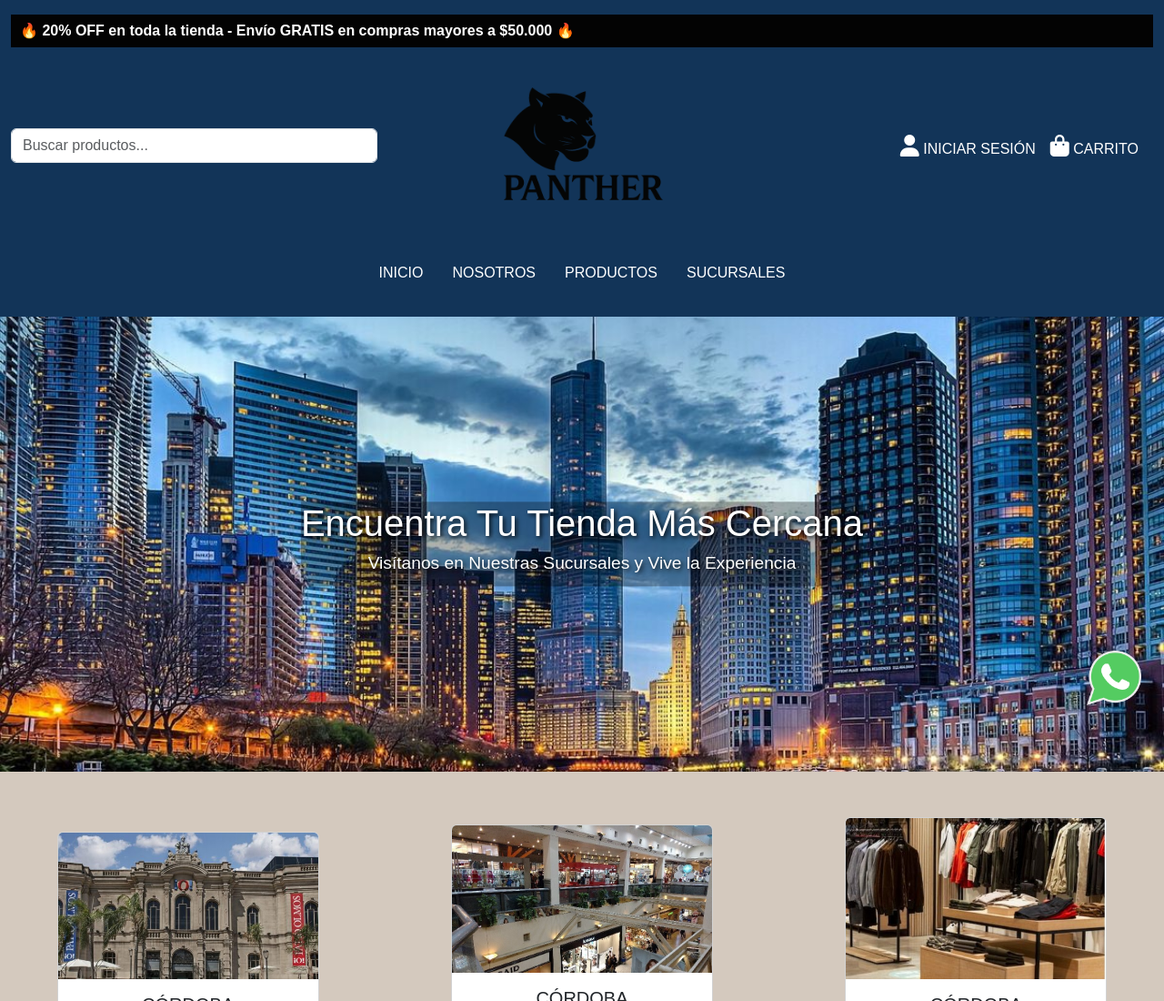
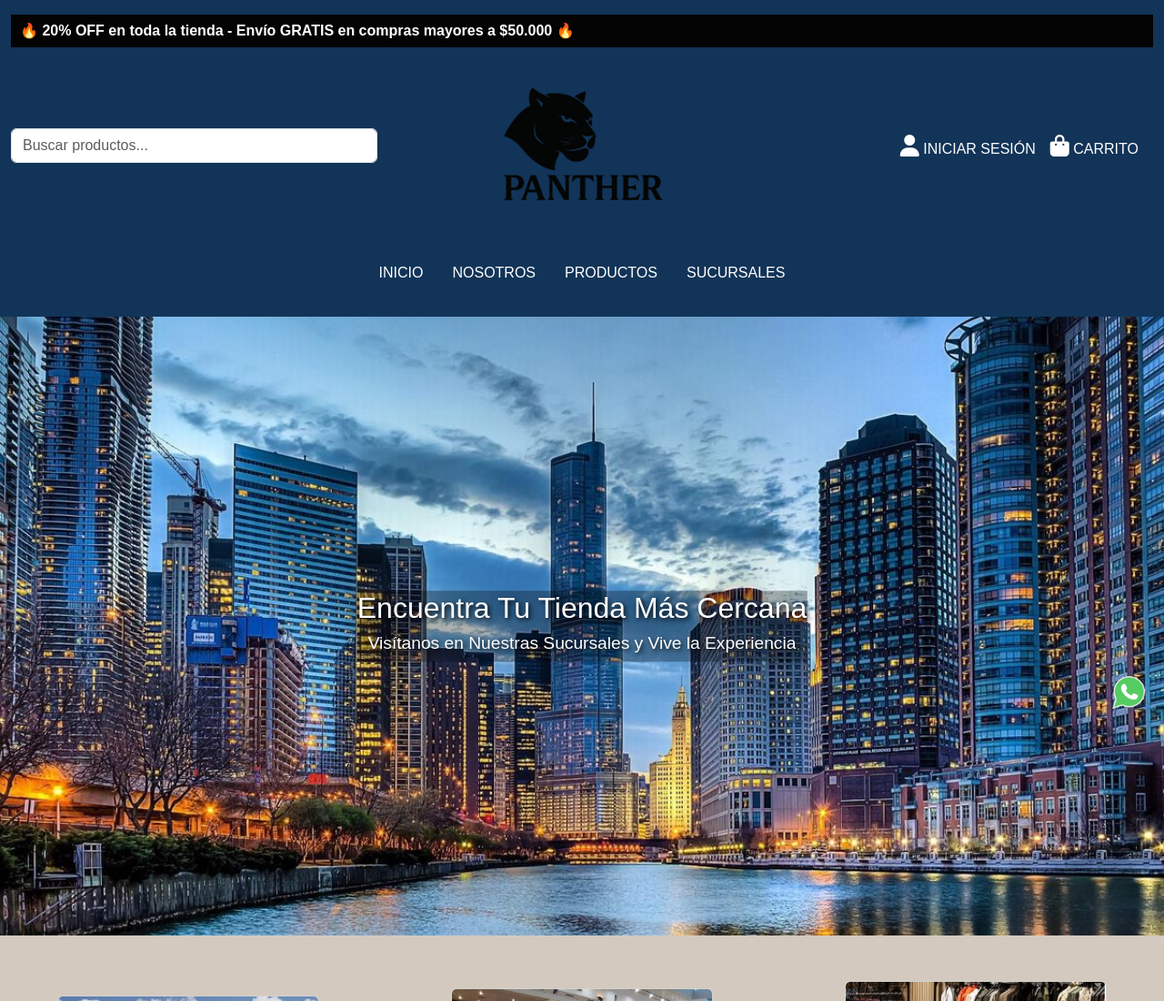
Before and after one commit to MatiasMoreno405109/Trabajo-coder, a website: page view/sucursales.html in a window 1280 px wide. Shown: the top 1100 px of the page at 91% size. Drawn offline with nearby package versions, Linux system fonts and the light colour scheme.

Commit message:
modifique el tamaño del icono de wsp y ajuste el tamaño de la img en sucursales

```diff
--- a/scss/base/_whatsapp.scss
+++ b/scss/base/_whatsapp.scss
@@ -6,7 +6,7 @@
     transition: transform 0.3s ease;
 
     & img {
-        width: 5rem;
+        width: 3rem;
         transition: 0.3 ease;
     }
 
--- a/scss/pages/_sucursales.scss
+++ b/scss/pages/_sucursales.scss
@@ -4,9 +4,22 @@
 
 .container-title {
     width: 100%;
-    height: 500px;
+    height: 50vh;
     position: relative;
 
+    @media (min-width: 950px) {
+        height: 85vh;
+
+        .titulo-sucursal {
+            font-size: 3.5rem;
+        }
+
+        .texto-sucursal {
+            font-size: 1.4rem;
+            margin-bottom: 10px;
+        }
+
+    }
     .img-titulo {
         width: 100%;
         height: 100%;
@@ -25,7 +38,7 @@
         text-shadow: 2px 2px 5px rgba(0, 0, 0, 0.9);
 
         .titulo-sucursal {
-            font-size: 2.5rem;
+            font-size: 2rem;
             margin-bottom: 10px;
         }
 
```
Also changed, not shown: css/main.css, 1 other file.
